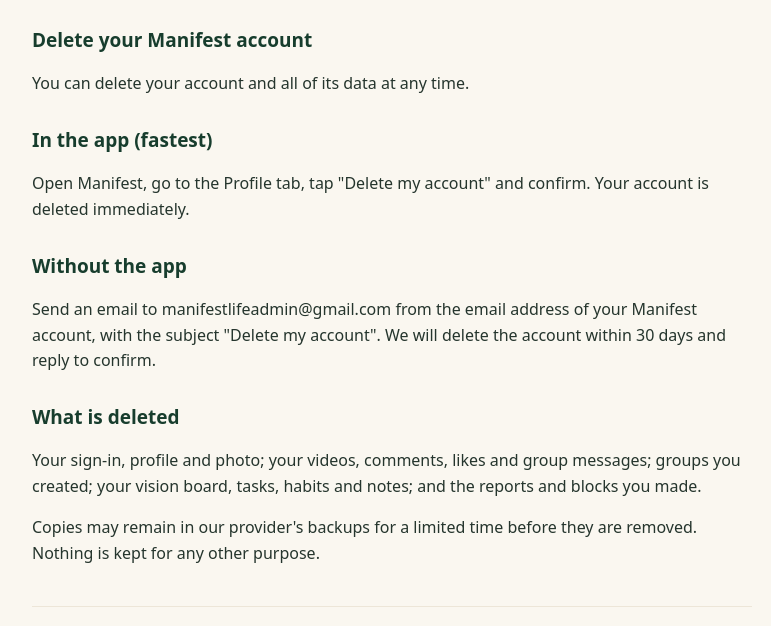
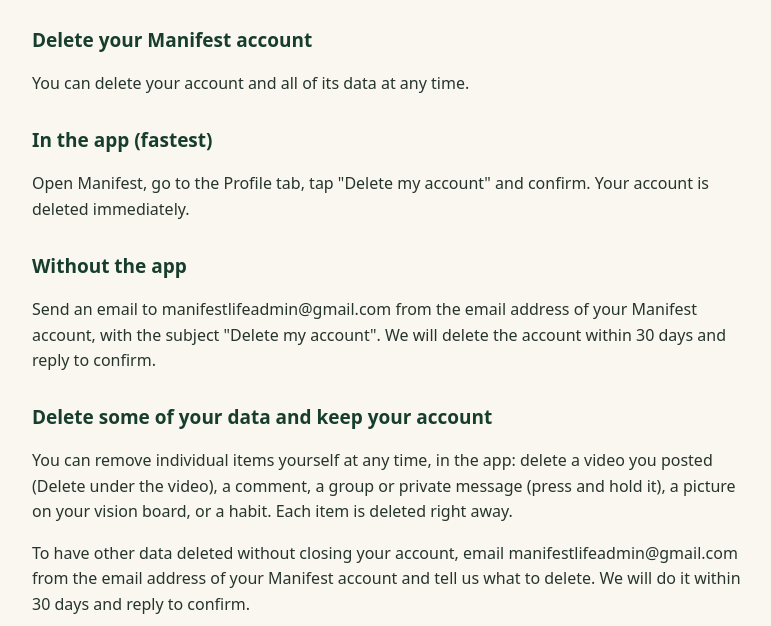
Before and after one commit to fernandarmms-tech/manifest-site, a plain HTML site: page delete-account.html in a window 1280 px wide. Shown: the part 169-795 px from the top of the page, without its empty margins (248-1019 px from the left). Drawn offline with Linux system fonts and the light colour scheme.

Commit message:
Explain how to delete some data without closing the account
Co-Authored-By: Claude Opus 5.5 <noreply@anthropic.com>
Claude-Session: https://claude.ai/code/session_01LmynSfH5jdzF9YowGRcF9L

```diff
--- a/delete-account.html
+++ b/delete-account.html
@@ -26,8 +26,11 @@
 <p>Open Manifest, go to the Profile tab, tap &quot;Delete my account&quot; and confirm. Your account is deleted immediately.</p>
 <h2>Without the app</h2>
 <p>Send an email to manifestlifeadmin@gmail.com from the email address of your Manifest account, with the subject &quot;Delete my account&quot;. We will delete the account within 30 days and reply to confirm.</p>
+<h2>Delete some of your data and keep your account</h2>
+<p>You can remove individual items yourself at any time, in the app: delete a video you posted (Delete under the video), a comment, a group or private message (press and hold it), a picture on your vision board, or a habit. Each item is deleted right away.</p>
+<p>To have other data deleted without closing your account, email manifestlifeadmin@gmail.com from the email address of your Manifest account and tell us what to delete. We will do it within 30 days and reply to confirm.</p>
 <h2>What is deleted</h2>
-<p>Your sign-in, profile and photo; your videos, comments, likes and group messages; groups you created; your vision board, tasks, habits and notes; and the reports and blocks you made.</p>
+<p>Your sign-in, profile and photo; your videos, comments, likes, group and private messages; groups you created; your vision board, tasks, habits and notes; and the reports and blocks you made.</p>
 <p>Copies may remain in our provider&#x27;s backups for a limited time before they are removed. Nothing is kept for any other purpose.</p>
 <nav><a href="terms.html">Terms of Use</a><a href="privacy.html">Privacy Policy</a><a href="delete-account.html">Delete your account</a></nav>
 </main>
```
